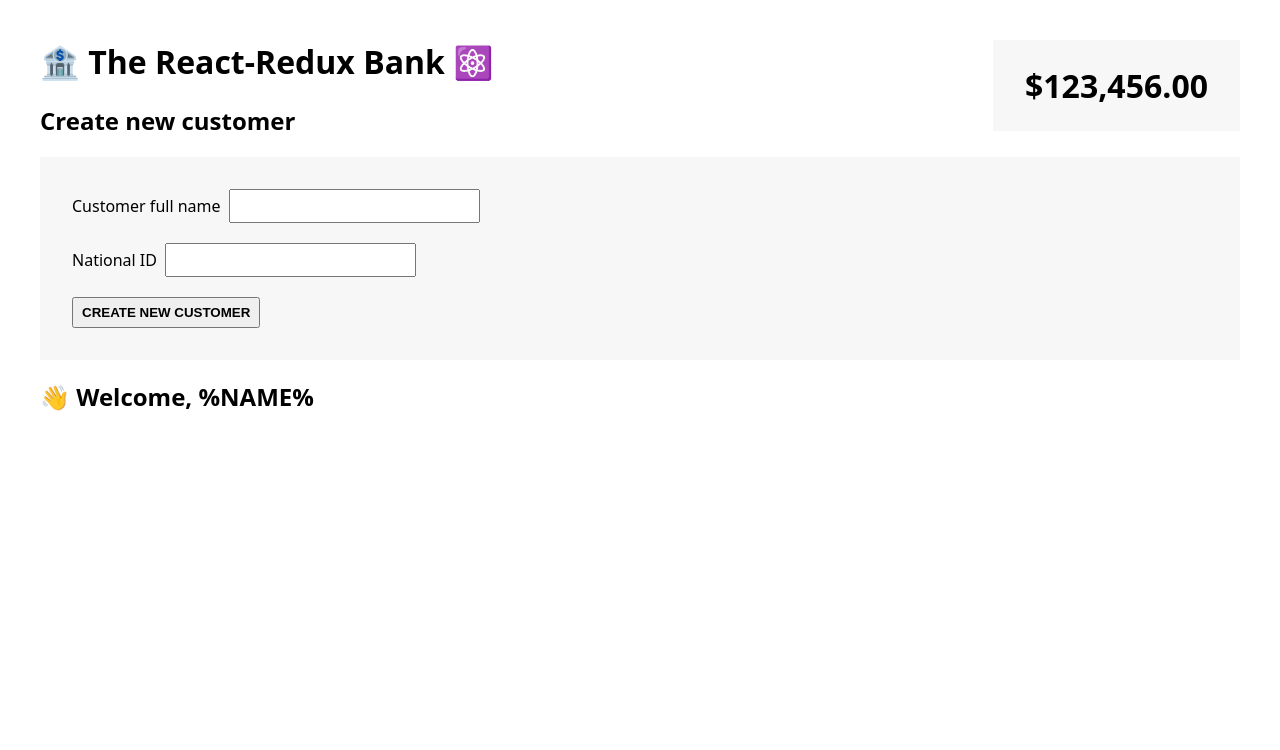
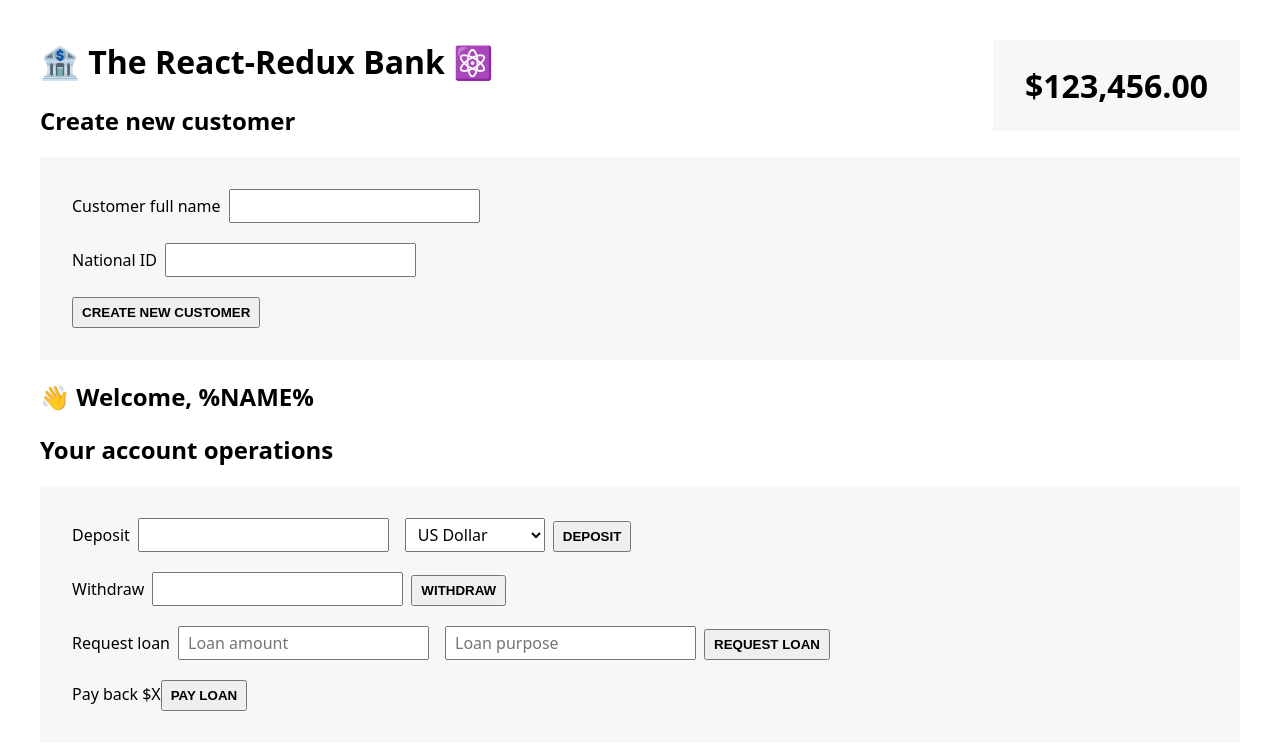
Before and after one commit to gam1dov/bank-account, a React (Create React App) app: page / in a window 1280 px wide. Shown: the top 750 px of the page. Built offline with nearby package versions, Linux system fonts and the light colour scheme.

Commit message:
Added an AccountOperations component

```diff
--- /dev/null
+++ b/src/AccountOperations.js
@@ -0,0 +1,78 @@
+import { useState } from "react";
+
+function AccountOperations() {
+  const [depositAmount, setDepositAmount] = useState("");
+  const [withdrawalAmount, setWithdrawalAmount] = useState("");
+  const [loanAmount, setLoanAmount] = useState("");
+  const [loanPurpose, setLoanPurpose] = useState("");
+  const [currency, setCurrency] = useState("USD");
+
+  function handleDeposit() {}
+
+  function handleWithdrawal() {}
+
+  function handleRequestLoan() {}
+
+  function handlePayLoan() {}
+
+  return (
+    <div>
+      <h2>Your account operations</h2>
+      <div className="inputs">
+        <div>
+          <label>Deposit</label>
+          <input
+            type="number"
+            value={depositAmount}
+            onChange={(e) => setDepositAmount(+e.target.value)}
+          />
+          <select
+            value={currency}
+            onChange={(e) => setCurrency(e.target.value)}
+          >
+            <option value="USD">US Dollar</option>
+            <option value="EUR">Euro</option>
+            <option value="GBP">British Pound</option>
+          </select>
+
+          <button onClick={handleDeposit}>Deposit {depositAmount}</button>
+        </div>
+
+        <div>
+          <label>Withdraw</label>
+          <input
+            type="number"
+            value={withdrawalAmount}
+            onChange={(e) => setWithdrawalAmount(+e.target.value)}
+          />
+          <button onClick={handleWithdrawal}>
+            Withdraw {withdrawalAmount}
+          </button>
+        </div>
+
+        <div>
+          <label>Request loan</label>
+          <input
+            type="number"
+            value={loanAmount}
+            onChange={(e) => setLoanAmount(+e.target.value)}
+            placeholder="Loan amount"
+          />
+          <input
+            value={loanPurpose}
+            onChange={(e) => setLoanPurpose(e.target.value)}
+            placeholder="Loan purpose"
+          />
+          <button onClick={handleRequestLoan}>Request loan</button>
+        </div>
+
+        <div>
+          <span>Pay back $X</span>
+          <button onClick={handlePayLoan}>Pay loan</button>
+        </div>
+      </div>
+    </div>
+  );
+}
+
+export default AccountOperations;
--- a/src/App.js
+++ b/src/App.js
@@ -1,5 +1,6 @@
 import CreateCustomer from "./CreateCustomer";
 import Customer from "./Customer";
+import AccountOperations from "./AccountOperations";
 import BalanceDisplay from "./BalanceDisplay";
 
 function App() {
@@ -8,6 +9,7 @@
       <h1>🏦 The React-Redux Bank ⚛️</h1>
       <CreateCustomer />
       <Customer />
+      <AccountOperations />
       <BalanceDisplay />
     </div>
   );
```
